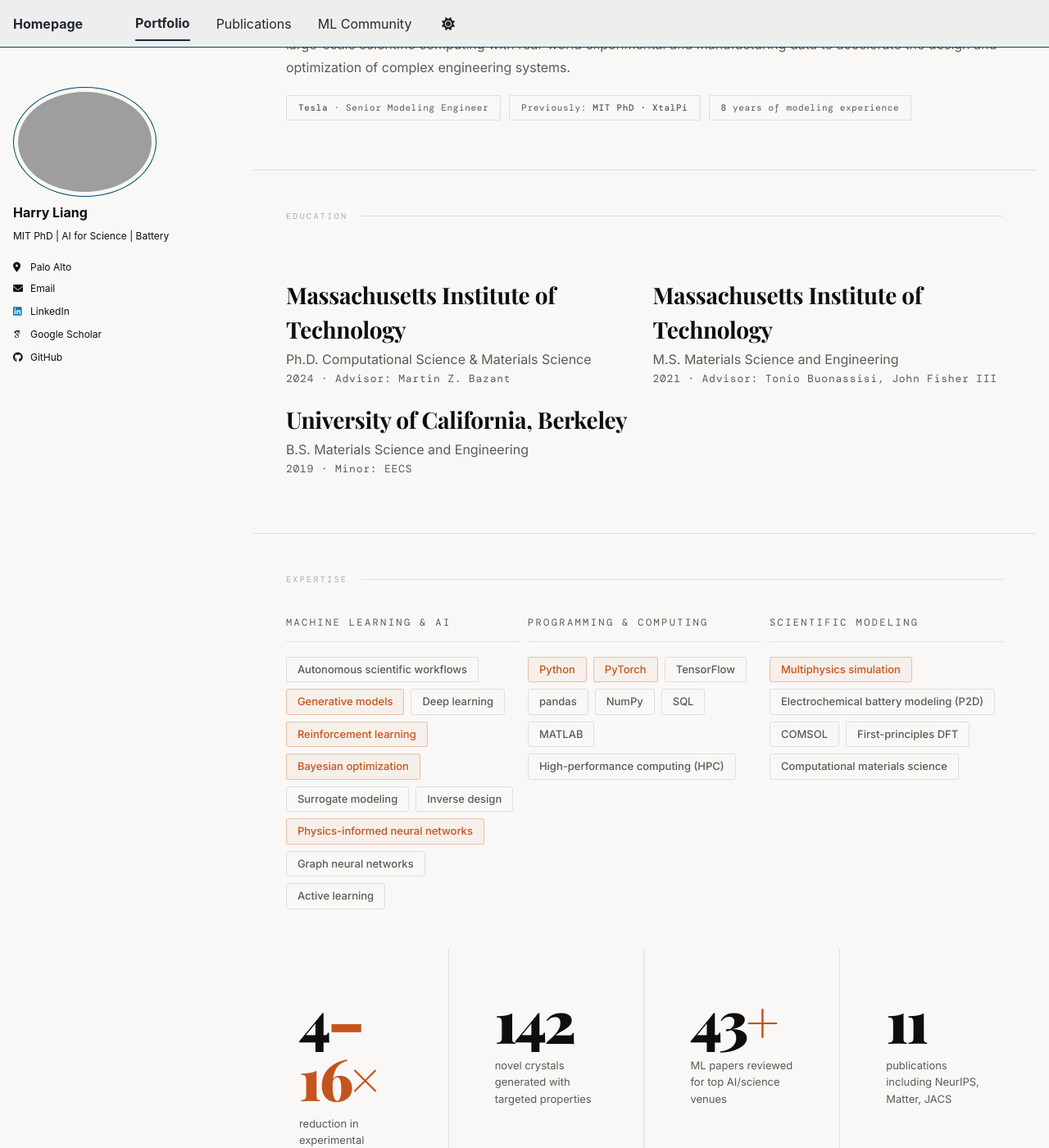
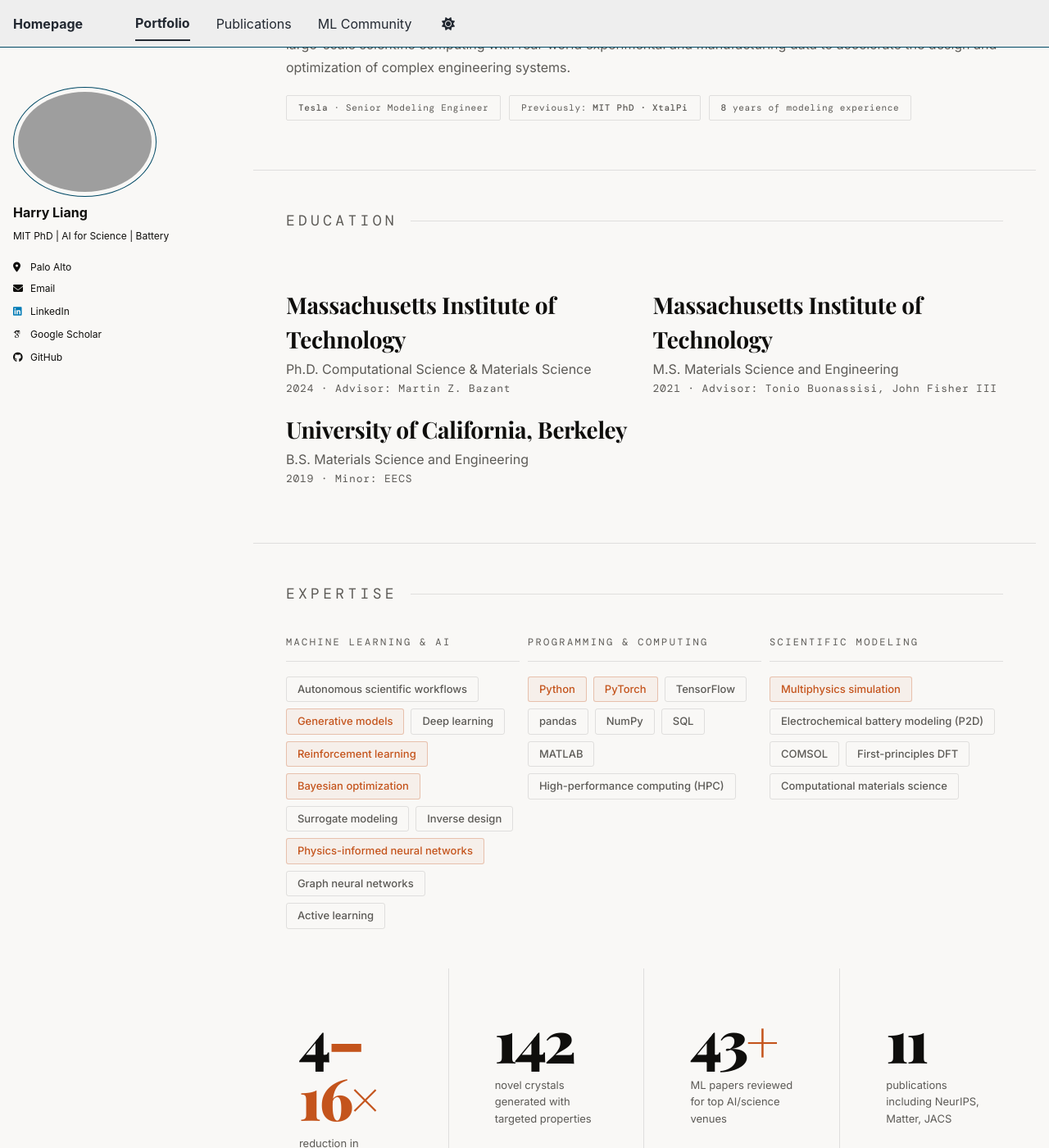
Before and after one commit to HarryQL/HarryQL.github.io, a Jekyll site: the page built from _portfolio/index.html, in a window 1280 px wide and 1400 px high, scrolled down 371 px. Shown: the whole window at 82% size. Built offline with Jekyll 4.4.1, drawn with Linux system fonts in a browser that asks for light colours; some web fonts are replaced; a script bundle is joined from its source files by our own code; library files that are not in the unit come from our copies.

Commit message:
Update index.html

```diff
--- a/_portfolio/index.html
+++ b/_portfolio/index.html
@@ -147,8 +147,8 @@ title: ""
     .section-divider { border-top: 1px solid var(--line); margin-top: 20px;}
     .section-label {
       font-family: 'DM Mono', monospace;
-      font-size: 10px; letter-spacing: 0.24em; text-transform: uppercase;
-      color: var(--text-3); margin-bottom: 36px;
+      font-size: 18px; letter-spacing: 0.24em; text-transform: uppercase;
+      color: var(--text-2); margin-bottom: 36px;
       display: flex; align-items: center; gap: 16px;
     }
     .section-label::after { content: ''; flex: 1; height: 1px; background: var(--line); }
```
